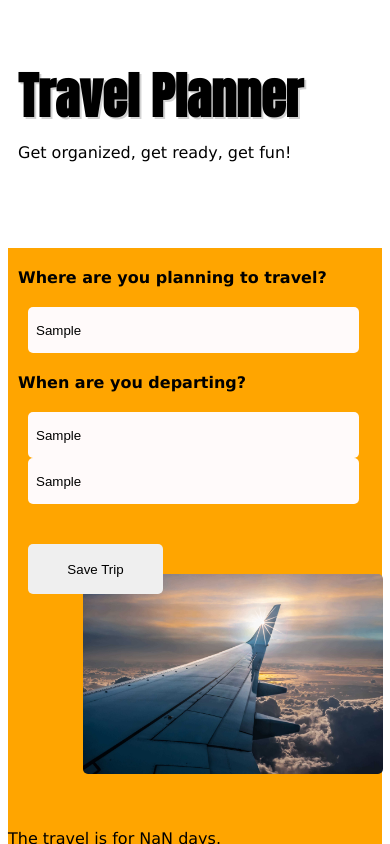
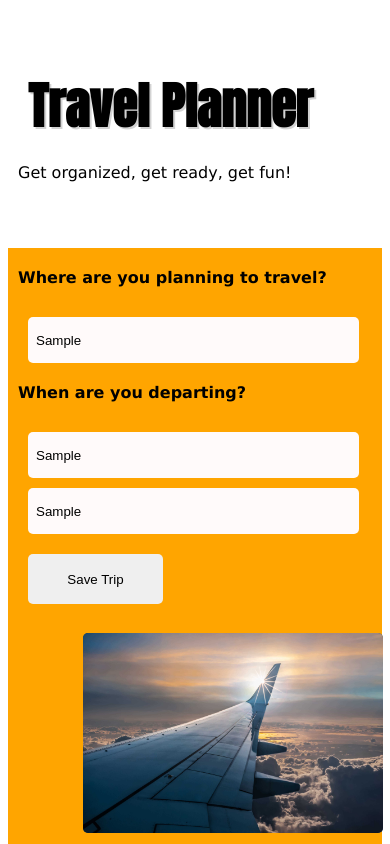
Before and after one commit to Zappaware/Travel-app, a website built with webpack: page src/client/views/index.html in a window 390 px wide. Both pictures are taken after typing "Sample", "Sample", "Sample" into the empty fields and a click on the button "Save Trip". Shown: the top 844 px of the page. Built offline with nearby package versions, Linux system fonts and the light colour scheme; no server answers.

Commit message:
This is the final version with the styles files updated for responsive and web design to my taste. Also it is a commented version in the main functions and server files. Only it is need it the README file to finish the project to my criteria

```diff
--- a/src/client/index.js
+++ b/src/client/index.js
@@ -1,3 +1,4 @@
+//First we import the functions, styles and images needed for the webpack configutration.
 import { handleSubmit } from './js/formHandler.js'
 import { travelTime} from './js/travelDays.js'
 import './styles/styles.scss'
@@ -9,11 +10,12 @@ let srcImage = document.getElementById('image');
 srcImage.src= img;
 
 
+//We add our event listeners in the generate button.
 document.getElementById('generate').addEventListener('click', travelTime);
 
 document.getElementById('generate').addEventListener('click', handleSubmit);
 
-
+//we export our functions to the Client library for Webpack configuration.
 export {
     handleSubmit,
     travelTime
--- a/src/client/js/formHandler.js
+++ b/src/client/js/formHandler.js
@@ -1,3 +1,4 @@
+//All global variables goes here.
 const geoNamesApiUser = process.env.API_USER;
 const weatherbitApiKey = process.env.API_WEATHERBIT_KEY;
 const pixaBayApiKey = process.env.API_PIXABAY_KEY;
@@ -15,39 +16,39 @@ function handleSubmit(event) {
 
  console.log("::: GeoNames Form Submitted :::");
 
- //function to invert date to the format for weatherbit
+ //function to invert date to the format for weatherbit API.
  const convertDateFormat = (string) => {
     let info = string.split('-').reverse().join('-');
     return info;
 }
 
 
-//Async function to hit the GET request in the Geo Names API
+//Async function to hit the GET request in the GeoNames API.
 const geoNamesRequest = async (baseUrl, query, userInput, apiUser) => {
     const response = await fetch(baseUrl + query + 'placename=' + userInput + '&username=' + apiUser);
-
+//we make a request and this function takes the values returned object.
     try {
         const apiResponse = await response.json();
         const latitude = apiResponse.postalCodes[0].lat;
         const longitud = apiResponse.postalCodes[0].lng;
         const placeName = apiResponse.postalCodes[0].placeName;
         //console.log(apiResponse);
-        console.log(latitude);
-        console.log(longitud);
-        console.log(placeName);
+        //console.log(latitude);
+        //console.log(longitud);
+        //console.log(placeName);
         return [latitude, longitud, placeName]
     } catch (error) {
         console.log('error', error);
     }
 };
 
-//Async function to hit the GET request in the WeatherBit API
+//Async function to hit the GET request in the WeatherBit API.
 const weatherBitRequest = async (baseUrl, key, latitude, longitud, city) => {
     const response = await fetch(baseUrl + '&key=' + key + '&lat=' + latitude + '&lon=' + longitud + '&city='+ city);
-
+//Right here we take more values for the travel app to post it in the server, within an array.
     try {
         const apiResponse = await response.json();
-        console.log(apiResponse);
+        //console.log(apiResponse);
         let date = document.getElementById('departDate').value;
         let dateFormat = convertDateFormat(date);
         let dataInfo = [];
@@ -61,20 +62,20 @@ const weatherBitRequest = async (baseUrl, key, latitude, longitud, city) => {
                 dataInfo.push(weatherData, tempData, minTempData, maxTempData, snowData);
             }
         }
-        console.log(dataInfo);
+        //console.log(dataInfo);
         return dataInfo
     } catch (error) {
         console.log('error', error);
     }
 };
 
-//Async function to hit the GET request in the Pixabay API
+//Async function to hit the GET request in the Pixabay API.
 const pixaBayRequest = async (baseUrl, key, location) => {
     const response = await fetch(baseUrl + 'key=' + key + '&q=' + location + '&image_type=photo&orientation=horizontal' );
 
     try {
         const apiResponse = await response.json();
-        console.log(apiResponse);
+        //console.log(apiResponse);
         let image = document.getElementById('image').src = apiResponse.hits[0].largeImageURL;
         return apiResponse
     } catch (error) {
@@ -82,7 +83,7 @@ const pixaBayRequest = async (baseUrl, key, location) => {
     }
 };
 
-//Async function to POST data in the express server
+//Async function to POST data in the Express server.
 
 const postData = async (url='', data = {})=> {
     const response = await fetch(url, {
@@ -105,7 +106,8 @@ const postData = async (url='', data = {})=> {
 //Async function to render data on the app
 const renderData = async (url) => {
     const getData = await fetch(url);
-
+/*we make the request in the upper variable and then we try this differents steps to create an array for the rendered data,
+then we use the Object.values property to store the values and finally we use some conditional statements with the DOM for rendering the data*/
     try {
         const allData = await getData.json();
         let allDataKeys = ['Description', 'Temperature', 'Min/Temp','Max/Temp','Snow'];
@@ -136,9 +138,11 @@ const renderData = async (url) => {
     }
 }
 
+//Right herre we create the location variable for the firs function requested.
+let location = document.getElementById('place').value;
 
-    let location = document.getElementById('place').value;
 
+    //Starting point to the chaining promises of this module.
     geoNamesRequest(geoNamesbaseUrl, userQuery, location, geoNamesApiUser)
     .then(([latitude, longitud,city])=>{
         weatherBitRequest(weatherbitBaseUrl, weatherbitApiKey, latitude, longitud, city)
--- a/src/client/js/travelDays.js
+++ b/src/client/js/travelDays.js
@@ -1,13 +1,18 @@
+//Function to display the duration of the travel in days.
 
 function travelTime () {
+    //Formating function for the input date.
     const convertDateFormat = (string) => {
         let info = string.split('-').reverse().join(',');
         return info;
     }
 
+    //store values for the dates taken in the input.
     let initialDay = document.getElementById('departDate').value;
     let finalDay = document.getElementById('leaveDate').value;
 
+    /*Right here we start by converting the raw dates, then using th new Date method we take the format needed to the getTime function
+    and finally we make the arimetic operation with the conversion to display an alert in days*/
     const convertInitialDate = convertDateFormat(initialDay);
     const convertFinalDate =  convertDateFormat(finalDay);
 
@@ -18,16 +23,8 @@ function travelTime () {
 
     let differenceDays= differenceTime / (1000 * 3600 * 24);
 
-    console.log ( `The travel is for ${Math.round(differenceDays)} days.`);
-
-    let dateResult = document.getElementById('dateTime');
-
-    dateResult.innerHTML = `The travel is for ${Math.round(differenceDays)} days.`;
-
-    let weatherSection = document.querySelector('.results');
-
-    weatherSection.appendChild(dateResult);
-
+    // I like to display an alert on the web page.
+    console.log (alert(`The travel is ${Math.round(differenceDays)} days long.`));
 }
 
 export {travelTime}
--- a/src/client/styles/responsive.scss
+++ b/src/client/styles/responsive.scss
@@ -99,11 +99,11 @@
         border: transparent;
         border-radius: 5px;
         padding: 8px;
-        margin: 0 0 0 20px;
+        margin: 10px 0 0 20px;
     }
 
     button {
-        margin: 40px 0 0 20px;
+        margin: 20px 0 0 20px;
         width: 30%;
         height: 50px;
         border: transparent;
@@ -218,11 +218,11 @@
         border: transparent;
         border-radius: 5px;
         padding: 8px;
-        margin: 0 0 0 20px;
+        margin: 10px 0 0 20px;
     }
 
     button {
-        margin: 40px 0 0 20px;
+        margin: 20px 0 0 20px;
         width: 30%;
         height: 50px;
         border: transparent;
--- a/src/client/styles/styles.scss
+++ b/src/client/styles/styles.scss
@@ -8,7 +8,7 @@ body{
     display: grid;
     gap: 40px;
     grid-template-columns: repeat(3);
-    grid-template-rows: repeat(auto-fill, minmax(200px, 1fr));
+    grid-template-rows: repeat(auto-fill, minmax(300px, 1fr));
     grid-template-areas:
     "header header header"
     "results results results"
@@ -21,6 +21,7 @@ body{
         font-size: 100px;
         font-family: 'Anton', sans-serif;
         margin: 0%;
+        padding: 10px;
         text-shadow: 2px 2px lightgray;
     }
 .mainheader .lema p {
@@ -38,7 +39,7 @@ body{
     "image form";
     background-color: orange;
     width: 100%;
-    height: 400px;
+    height: 500px;
     margin: 50px 0px 50px 0px;
 }
 
@@ -47,7 +48,8 @@ body{
     grid-area: image;
     width: 500px;
     height: 350px;
-    margin: auto;
+    justify-self: center;
+    margin: 75px 0 0 0;
     border-radius: 5px;
 }
 
@@ -89,14 +91,16 @@ ul li {
     width: 70%;
     border: transparent;
     border-radius: 5px;
+    margin: 10px;
     padding: 8px;
 }
 
 button {
-    margin: 40px 0 0 0;
+    margin: 70px 0 0 0;
     width: 30%;
     height: 50px;
     border: transparent;
     border-radius: 5px;
     padding: 8px;
+    margin: 10px;
 }
--- a/src/client/views/index.html
+++ b/src/client/views/index.html
@@ -9,7 +9,6 @@
     <title>Travel Planner</title>
 </head>
 <body>
-
     <div class="wrapper">
         <header class="mainheader">
             <h2>Travel Planner</h2>
@@ -26,9 +25,6 @@
                 <input id="departDate" class="input" type="text" placeholder="Departing date: DD-MM-YYYY">
                 <input id="leaveDate" class="input" type="text" placeholder="Leaveing date: DD-MM-YYYY">
                 <button id="generate" type="submit" name="" value="submit" >Save Trip</button>
-            </div>
-            <div id="dateTime">
-
             </div>
         </section>
         <section class="weather">
```
Also changed, not shown: src/server/index.js (+9 -8 lines).
